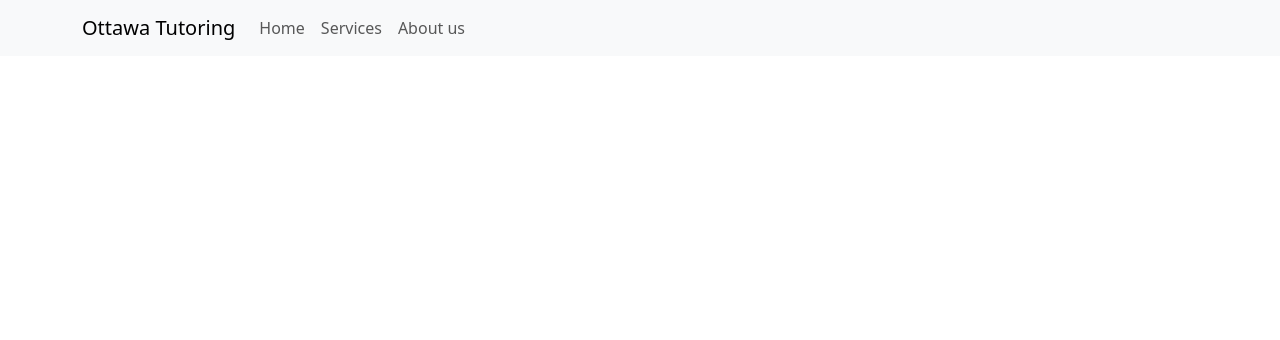
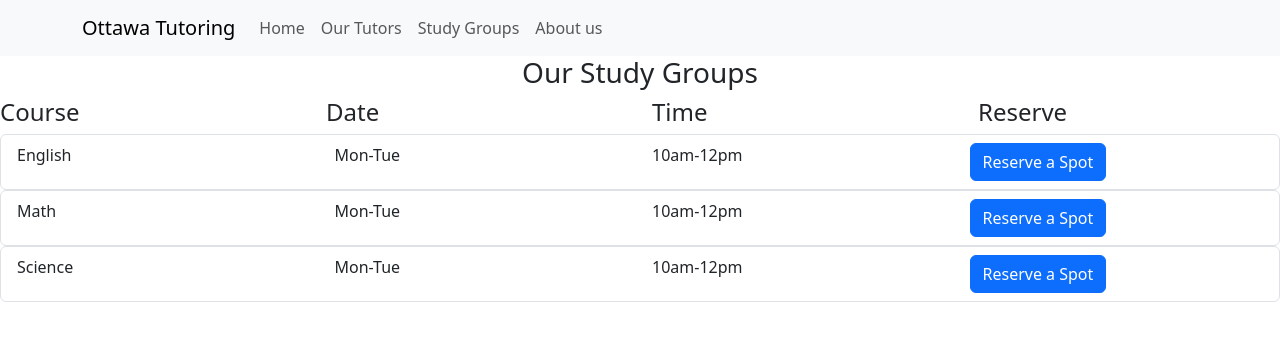
Before and after one commit to baharin/Project2Test, a React (Create React App) app: page /StudyGroups in a window 1280 px wide. Shown: the top 340 px of the page. Built offline with nearby package versions, Linux system fonts and the light colour scheme.

Commit message:
Add files via upload

```diff
--- a/src/App.js
+++ b/src/App.js
@@ -5,6 +5,7 @@ import {BrowserRouter as Router, Routes, Route} from 'react-router-dom';
 import Home from './components/pages/Home';
 import Services from './components/pages/Services';
 import Aboutus from './components/pages/Aboutus';
+import StudyGroups from './components/pages/StudyGroups';
 
 function App() {
   return (
@@ -18,6 +19,7 @@ function App() {
         <Route path='/' element = {<Home />} />
         <Route path='/Services' element = {<Services />} />
         <Route path='/Aboutus' element = {<Aboutus />} />
+        <Route path='/StudyGroups' element = {<StudyGroups />} />
 
       </Routes>
 
--- a/src/components/Cards.js
+++ b/src/components/Cards.js
@@ -1,16 +1,17 @@
 import Button from 'react-bootstrap/Button';
 import Card from 'react-bootstrap/Card';
 
-function Cards({image, title, content}) {
+function Cards({image, title, content, isVisible = true}) {
+
   return (
-    <Card style={{ width: '18rem' }}>
+    <Card style={{ width: '18rem' , display: isVisible? 'block' : 'none'}}>
       <Card.Img variant="top" src= {image} />
       <Card.Body>
         <Card.Title>{title}</Card.Title>
         <Card.Text>
           {content}
         </Card.Text>
-        <Button variant="primary">Go somewhere</Button>
+        <Button variant="primary">Explore</Button>
       </Card.Body>
     </Card>
   );
--- /dev/null
+++ b/src/components/Counter.js
@@ -0,0 +1,18 @@
+import React, { useState } from 'react';
+
+function Counter() {
+  const [counter, setCounter] = useState(0);
+
+  const incrementCounter = () => {
+    setCounter(counter + 1);
+  };
+
+  return (
+    <div>
+      <h2>Counter: {counter}</h2>
+      <button onClick={incrementCounter}>Increment</button>
+    </div>
+  );
+}
+
+export default Counter;
--- a/src/components/PageNavbar.js
+++ b/src/components/PageNavbar.js
@@ -13,7 +13,8 @@ function PageNavbar() {
         <Navbar.Collapse id="basic-navbar-nav">
           <Nav className="me-auto">
             <Nav.Link href="/">Home</Nav.Link>
-            <Nav.Link href="/Services">Services</Nav.Link>
+            <Nav.Link href="/Services">Our Tutors</Nav.Link>
+            <Nav.Link href='/StudyGroups'>Study Groups</Nav.Link>
             <Nav.Link href="/Aboutus">About us</Nav.Link>
           </Nav>
         </Navbar.Collapse>
--- /dev/null
+++ b/src/components/SearchBar.js
@@ -0,0 +1,102 @@
+import { useState } from 'react';
+import Button from 'react-bootstrap/Button';
+import Form from 'react-bootstrap/Form';
+import Cards from './Cards';
+
+function SearchBar({tutors, courses}) {
+
+    const [searchTerm, setSearchTerm] = useState('');
+    const [selectedCourses, setSelectedCourses] = useState(courses);
+    const [selectedTutors, setSelectedTutors] = useState(tutors);
+
+    function handleSearch(searchTerm, selectedCourses){
+
+
+        const newTutors = tutors.filter((tutor) =>
+
+        tutor.name.includes(searchTerm) && (selectedCourses.includes(tutor.course))
+
+        );
+
+        return newTutors;
+    };
+
+
+    function handleCourseChange(event){
+
+        const value = event.target.value;
+
+        const isChecked = event.target.checked;
+
+        setSelectedCourses((selectedCourses) =>
+
+        {
+
+            const updatedCourses = isChecked? [...selectedCourses, value] : selectedCourses.filter((course) => course !== value);
+
+            const newTutors = handleSearch(searchTerm, updatedCourses);
+
+            setSelectedTutors(newTutors);
+
+            return updatedCourses;
+
+        }
+
+        );
+
+    };
+
+
+    function handleTermChange(event){
+
+        setSearchTerm((searchTerm) =>
+
+        {
+            const value = event.target.value;
+            const newTutors = handleSearch(value, selectedCourses);
+
+            setSelectedTutors(newTutors);
+
+            return value;
+
+        }
+
+
+        );
+    };
+
+    return (
+    <Form>
+      <Form.Group className="mb-3" controlId="formBasicEmail">
+        <Form.Control type="text" placeholder="Search for Tutors...." value={searchTerm} onChange={handleTermChange}/>
+      </Form.Group>
+
+      <Form.Group className="mb-3" controlId="formBasicCheckbox">
+        {courses.map((course) =>
+        <Form.Check type="checkbox" label={course} value={course} id = {course} onChange={handleCourseChange} checked={selectedCourses.includes(course)}/>
+        )}
+
+      </Form.Group>
+
+
+        <div className='row'>
+
+            {tutors.map((tutor) =>
+
+            <div key={tutor.id} className='col-md-6'>
+
+            <Cards id = {tutor.id} image={tutor.image} content={tutor.course} title={tutor.name} isVisible={selectedTutors.map((tutor) => tutor.name).includes(tutor.name)} />
+
+            </div>
+
+            )}
+
+
+
+        </div>
+
+    </Form>
+  );
+}
+
+export default SearchBar;
--- /dev/null
+++ b/src/components/StudyGroup.js
@@ -0,0 +1,32 @@
+import { Button } from 'react-bootstrap';
+import ListGroup from 'react-bootstrap/ListGroup';
+
+function StudyGroup({course, date, time, tutor}) {
+  return (
+    <ListGroup>
+
+      <ListGroup.Item>
+        <div className='row'>
+        <div className='col-md-3'>
+            {course}
+        </div>
+        <div className='col-md-3'>
+            {date}
+        </div>
+        <div className='col-md-3'>
+            {time}
+        </div>
+        <div className='col-md-3'>
+           <Button variant='primary'>Reserve a Spot</Button>
+
+        </div>
+        </div>
+
+
+
+      </ListGroup.Item>
+    </ListGroup>
+  );
+}
+
+export default StudyGroup;
--- a/src/components/pages/Aboutus.js
+++ b/src/components/pages/Aboutus.js
@@ -1,4 +1,5 @@
 import React from "react";
+import Counter from "../Counter";
 
 
 function Aboutus(){
@@ -7,6 +8,7 @@ function Aboutus(){
 
         <div>
             <h1>This is Aboutus page</h1>
+            <Counter></Counter>
         </div>
 
     );
--- a/src/components/pages/Services.js
+++ b/src/components/pages/Services.js
@@ -1,15 +1,34 @@
 import React from "react";
+
+import SearchBar from "../SearchBar";
 
 
 function Services(){
 
-    return(
 
+    const tutors = [
+        { name: 'John Doe', course: 'Math' },
+        { name: 'Jane Smith', course: 'Science' },
+        { name: 'David Johnson', course: 'English' },
+        { name: 'Bella Hadid', course: 'Fashion'},
+        { name: 'Pheobe Buffay', course: 'Psychology'},
+        { name: 'Joseph Tribbiani', course: 'Culinary'},
+        { name: 'Monica Geller', course: 'Culinary'}
+        // Add more tutors with different courses
+    ];
+
+    const courses = ['Math', 'Science', 'English', 'Fashion', 'Psychology', 'Culinary'];
+
+
+
+    return (
         <div>
-            <h1>This is Services page</h1>
+        <h1>Tutor List</h1>
+        <SearchBar courses={courses} tutors = {tutors} />
+        {/* Render the list of tutors */}
         </div>
+    );
 
-    );
 
 }
 
--- /dev/null
+++ b/src/components/pages/StudyGroups.js
@@ -0,0 +1,47 @@
+import StudyGroup from '../StudyGroup';
+
+function StudyGroups() {
+
+    const groups = [
+      {course: 'English', date: 'Mon-Tue', time: '10am-12pm'},
+      {course: 'Math', date: 'Mon-Tue', time: '10am-12pm'},
+      {course: 'Science', date: 'Mon-Tue', time: '10am-12pm'},
+
+    ];
+
+
+  return (
+
+
+
+    <div>
+
+    <h3 className='text-center'>Our Study Groups</h3>
+
+    <div className='row'>
+      <div className='col-md-3'>
+        <h4>Course</h4>
+      </div>
+      <div className='col-md-3'>
+        <h4>Date</h4>
+      </div>
+      <div className='col-md-3'>
+        <h4>Time</h4>
+      </div>
+      <div className='col-md-3'>
+        <h4>Reserve</h4>
+      </div>
+    </div>
+
+    {groups.map((group) =>
+        <StudyGroup course={group.course} date={group.date} time={group.time} />
+    )}
+
+    </div>
+
+
+
+  );
+}
+
+export default StudyGroups;
```
